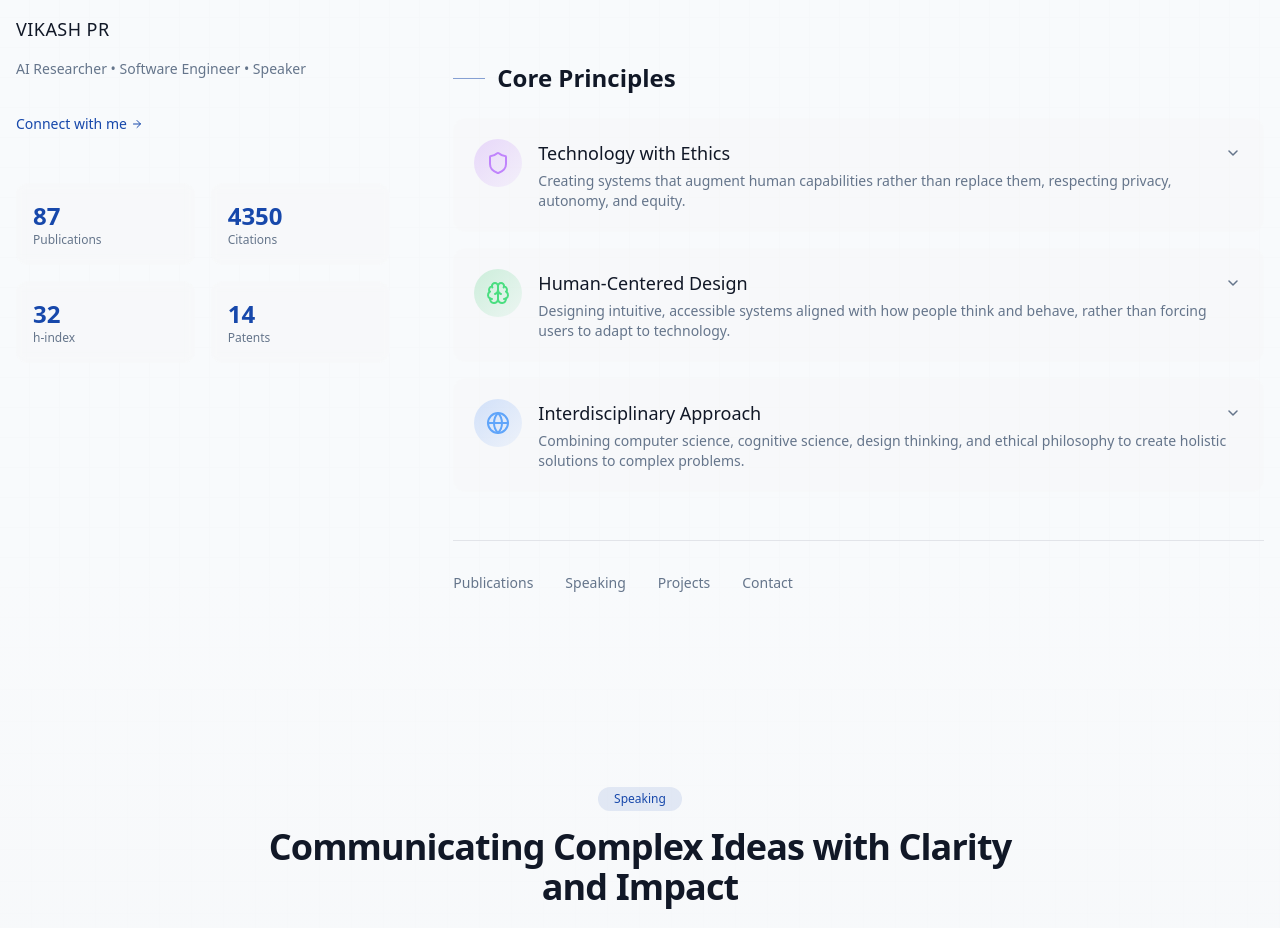
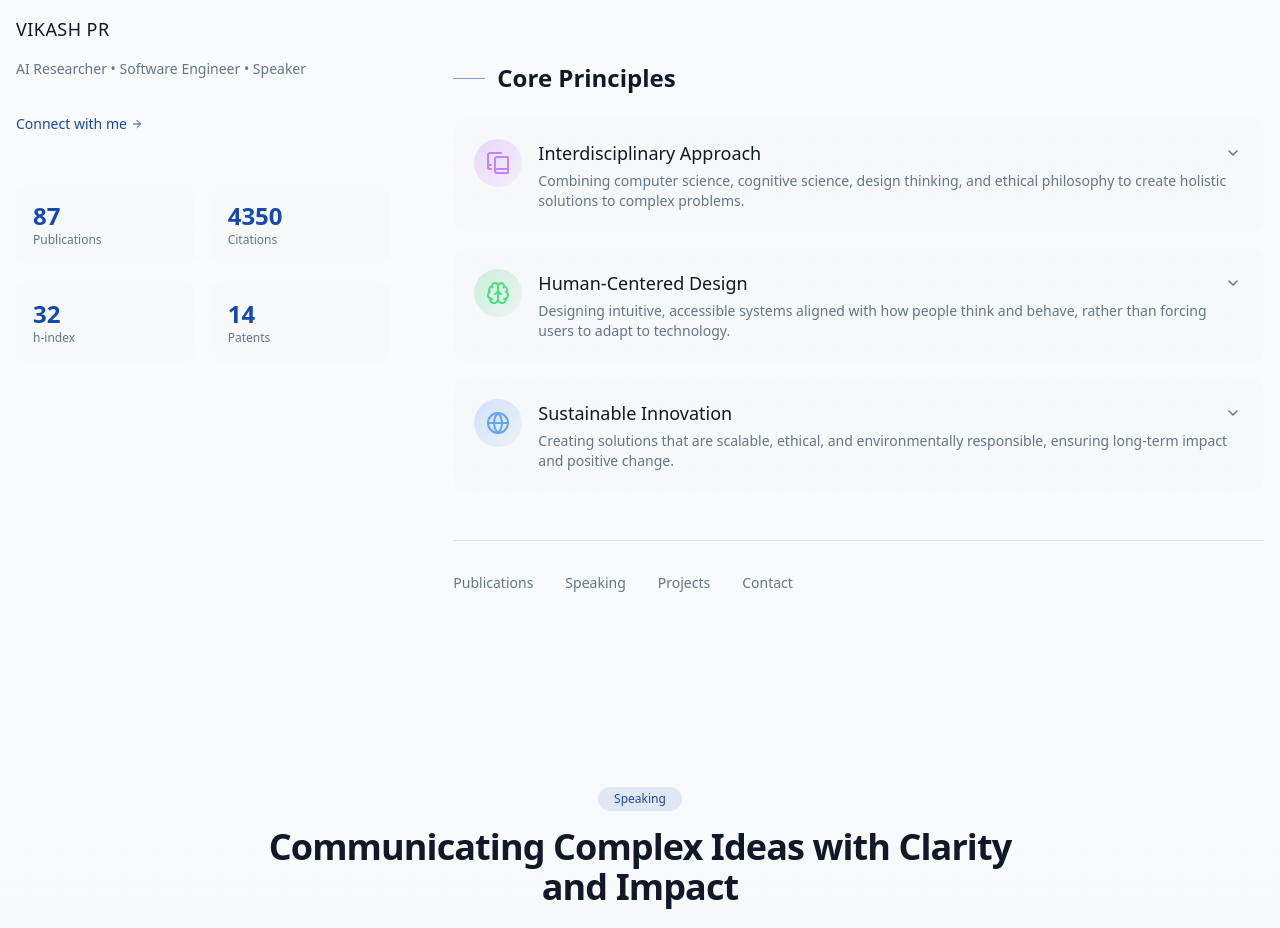
Before and after one commit to VikashPR/VikashPR.com, a Next.js app: page / in a window 1280 px wide. Shown: the part 1540-2468 px from the top of the page. Built offline with nearby package versions, Linux system fonts and the light colour scheme; a web font is replaced by a local one.

Commit message:
chore: update philosophy principles for clarity and relevance

```diff
--- a/components/sections/about.tsx
+++ b/components/sections/about.tsx
@@ -4,20 +4,18 @@ import { useRef, useState } from "react"
 import Image from "next/image"
 import Link from "next/link"
 import { motion, useInView } from "framer-motion"
-import { ArrowRight, Shield, Brain, Globe } from "lucide-react"
+import { ArrowRight, BookCopy, Brain, Globe } from "lucide-react"
 import { SectionTitle } from "@/components/ui/section-title"
 import { Reveal } from "@/components/ui/reveal"
 
 // Condensed philosophy principles - reduced from 5 to 3 core principles
 const philosophyPrinciples = [
   {
-    id: "technology-ethics",
-    title: "Technology with Ethics",
+    id: "interdisciplinary-approach",
+    title: "Interdisciplinary Approach",
     content:
-      "Creating systems that augment human capabilities rather than replace them, respecting privacy, autonomy, and equity.",
-    expandedContent:
-      "My research has influenced ethical AI governance frameworks adopted by major tech companies and government agencies. I've developed novel methods for detecting and mitigating bias in machine learning systems that are now industry standards.",
-    icon: <Shield className="w-6 h-6 text-purple-400" />,
+      "Combining computer science, cognitive science, design thinking, and ethical philosophy to create holistic solutions to complex problems.",
+    icon: <BookCopy className="w-6 h-6 text-purple-400" />,
     color: "from-purple-500/20 to-purple-500/5",
   },
   {
@@ -25,18 +23,14 @@ const philosophyPrinciples = [
     title: "Human-Centered Design",
     content:
       "Designing intuitive, accessible systems aligned with how people think and behave, rather than forcing users to adapt to technology.",
-    expandedContent:
-      "My human-centered AI framework has been implemented in healthcare systems across three continents, improving diagnostic accuracy by 37% while making interfaces more intuitive for medical professionals.",
     icon: <Brain className="w-6 h-6 text-green-400" />,
     color: "from-green-500/20 to-green-500/5",
   },
   {
-    id: "interdisciplinary-approach",
-    title: "Interdisciplinary Approach",
+    id: "sustainable-innovation",
+    title: "Sustainable Innovation",
     content:
-      "Combining computer science, cognitive science, design thinking, and ethical philosophy to create holistic solutions to complex problems.",
-    expandedContent:
-      "My lab brings together researchers from diverse backgrounds—neuroscience, linguistics, computer science, and philosophy—creating a unique environment where breakthrough ideas emerge from unexpected connections.",
+      "Creating solutions that are scalable, ethical, and environmentally responsible, ensuring long-term impact and positive change.",
     icon: <Globe className="w-6 h-6 text-blue-400" />,
     color: "from-blue-500/20 to-blue-500/5",
   },
@@ -309,20 +303,6 @@ export default function About() {
                           </div>
                         </div>
                       </div>
-
-                      {expandedPrinciple === principle.id && (
-                        <motion.div
-                          initial={{ height: 0, opacity: 0 }}
-                          animate={{ height: "auto", opacity: 1 }}
-                          exit={{ height: 0, opacity: 0 }}
-                          transition={{ duration: 0.3 }}
-                          className="px-5 pb-5 pt-2 border-t border-white/10"
-                        >
-                          <p className="text-sm text-foreground">
-                            {principle.expandedContent}
-                          </p>
-                        </motion.div>
-                      )}
                     </motion.div>
                   </Reveal>
                 ))}
```
